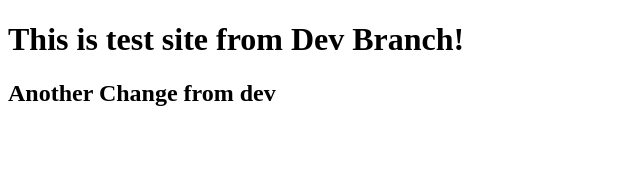
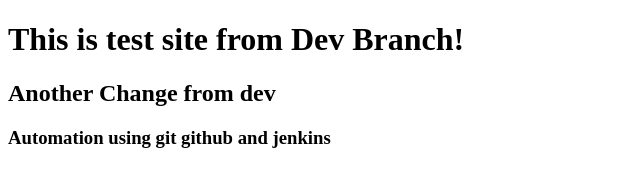
Before and after one commit to Tanuljain/Prod-Dev-Env-Automation, a plain HTML site: page index.html in a window 1280 px wide. Shown: the whole page, without its empty margins (0-640 px from the left). Drawn offline with Linux system fonts and the light colour scheme.

Commit message:
commit dev branch

```diff
--- a/index.html
+++ b/index.html
@@ -6,5 +6,6 @@
 <body>
   <h1>This is test site from Dev Branch!</h1>
   <h2>Another Change from dev</h2>
+  <h3>Automation using git github and jenkins</h3>
 </body>
 </html>
```
